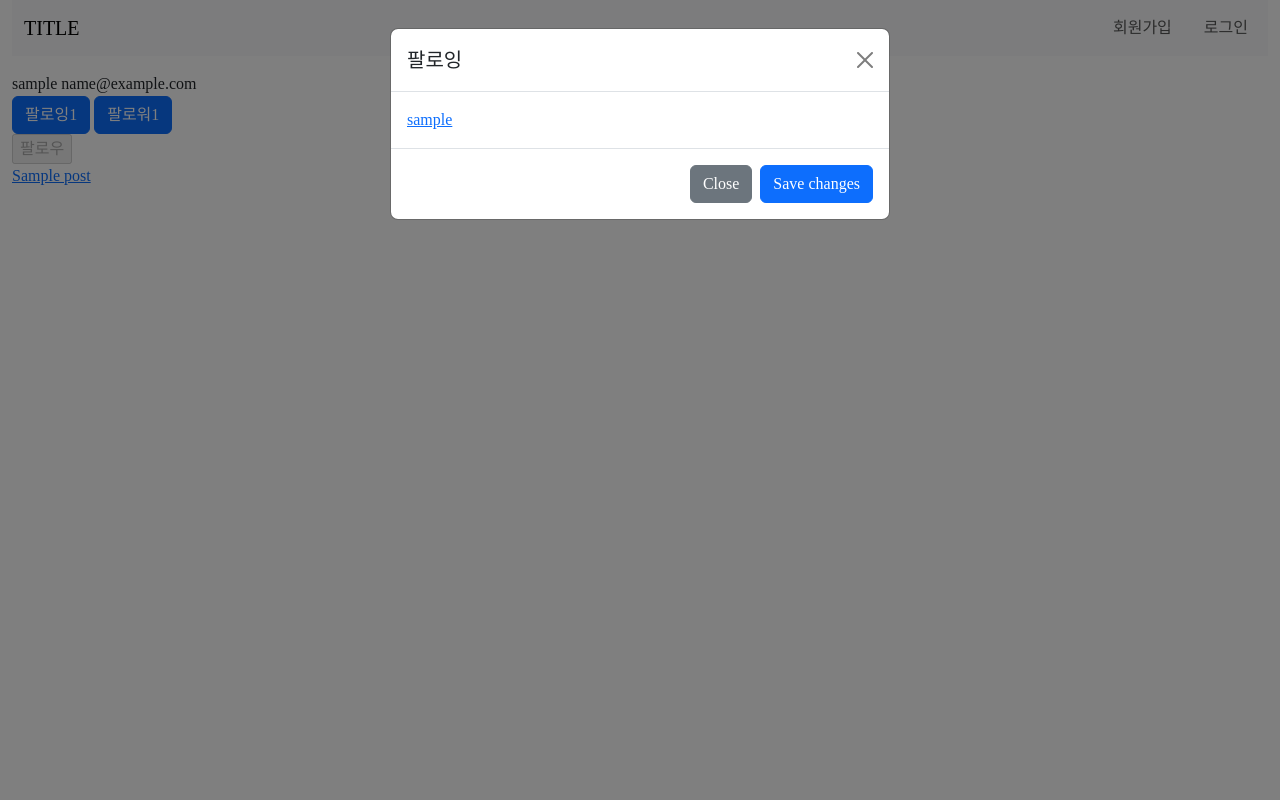
After one commit to lemon-lime-honey/balance_game, a Django app: a page that uses templates/nav.html in a window 1280 px wide, after a click that opens the changed part. The commit adds this page. Run offline with Django 3.2, Linux system fonts and the light colour scheme; tables that the repository leaves empty hold one stand-in row (values such as "Sample post"); some web fonts are replaced.

Commit message:
accounts

```diff
--- /dev/null
+++ b/accounts/templates/accounts/profile.html
@@ -0,0 +1,76 @@
+{% extends 'base.html' %}
+
+
+{% block body %}
+
+{{ person}}
+{{ person.email }}
+
+
+<div>
+  <button type="button" class="btn btn-primary" data-bs-toggle="modal" data-bs-target="#followings">
+    팔로잉{{ followings|length }}
+  </button>
+  <button type="button" class="btn btn-primary" data-bs-toggle="modal" data-bs-target="#followers">
+    팔로워{{ followers|length }}
+  </button>
+</div>
+
+
+<form action="{% url 'accounts:follow' person.pk %}" method="POST">
+  {% csrf_token %}
+  {% if request.user in person.followers.all %}
+  <input type="submit" value='언팔로우' {% if not request.user.is_authenticated %}disabled{% endif %}>
+  {% else %}
+  <input type="submit" value='팔로우' {% if not request.user.is_authenticated %}disabled{% endif %}>
+  {% endif %}
+</form>
+{% for post in posts %}
+  <a href="{% url 'posts:detail' post.pk %}">{{ post.title }}</a>
+
+{% endfor %}
+
+
+<div class="modal fade" id="followings" tabindex="-1" aria-labelledby="exampleModalLabel" aria-hidden="true">
+  <div class="modal-dialog">
+    <div class="modal-content">
+      <div class="modal-header">
+        <h1 class="modal-title fs-5" id="exampleModalLabel">팔로잉</h1>
+        <button type="button" class="btn-close" data-bs-dismiss="modal" aria-label="Close"></button>
+      </div>
+      <div class="modal-body">
+        {% for following in followings %}
+          <a href="{% url 'accounts:profile' following %}">{{ following }}</a>
+        {% endfor %}
+      </div>
+      <div class="modal-footer">
+        <button type="button" class="btn btn-secondary" data-bs-dismiss="modal">Close</button>
+        <button type="button" class="btn btn-primary">Save changes</button>
+      </div>
+    </div>
+  </div>
+</div>
+
+
+<div class="modal fade" id="followers" tabindex="-1" aria-labelledby="exampleModalLabel" aria-hidden="true">
+  <div class="modal-dialog">
+    <div class="modal-content">
+      <div class="modal-header">
+        <h1 class="modal-title fs-5" id="exampleModalLabel">팔로워</h1>
+        <button type="button" class="btn-close" data-bs-dismiss="modal" aria-label="Close"></button>
+      </div>
+      <div class="modal-body">
+        {% for follower in followers %}
+        <a href="{% url 'accounts:profile' follower %}">{{ follower }}</a>
+        {% endfor %}
+      </div>
+      <div class="modal-footer">
+        <button type="button" class="btn btn-secondary" data-bs-dismiss="modal">Close</button>
+        <button type="button" class="btn btn-primary">Save changes</button>
+      </div>
+    </div>
+  </div>
+</div>
+
+
+{% endblock body %}
--- a/accounts/views.py
+++ b/accounts/views.py
@@ -5,17 +5,19 @@ from django.contrib.auth.decorators import login_required
 from django.contrib.auth.forms import AuthenticationForm
 from django.contrib.auth import get_user_model
 from .forms import CustomUserCreationForm
-
+from posts.models import Post
 
 def profile(request, username):
     User = get_user_model()
     person = User.objects.get(username=username)
+    posts = Post.objects.filter(user=person)
     followings = person.followings.all()
     followers = person.followers.all()
     context = {
         'person': person,
         'followings': followings,
         'followers': followers,
+        'posts': posts,
     }
     return render(request, 'accounts/profile.html', context)
 
--- a/templates/nav.html
+++ b/templates/nav.html
@@ -21,7 +21,7 @@
 </nav>
 <div class="offcanvas offcanvas-end" tabindex="-1" id="bar">
   <div class="offcanvas-header">
-    <h5 class="offcanvas-title" id="barLabel">안녕하세요, <span onclick="location.href='{% url 'accounts:profile' user.pk %}'" style="cursor: pointer;">{{ request.user }}님</span></h5>
+    <h5 class="offcanvas-title" id="barLabel">안녕하세요, <span onclick="location.href='{% url 'accounts:profile' user %}'" style="cursor: pointer;">{{ request.user }}님</span></h5>
     <form action="{% url 'accounts:logout' %}" method="POST">
       {% csrf_token %}
       <button type="sumbit" class="btn btn-sm btn-outline-danger">로그아웃</button>
```
Also changed, not shown: accounts/templates/accounts/login.html (added, +15 -0 lines), accounts/templates/accounts/signup.html (added, +15 -0 lines).
